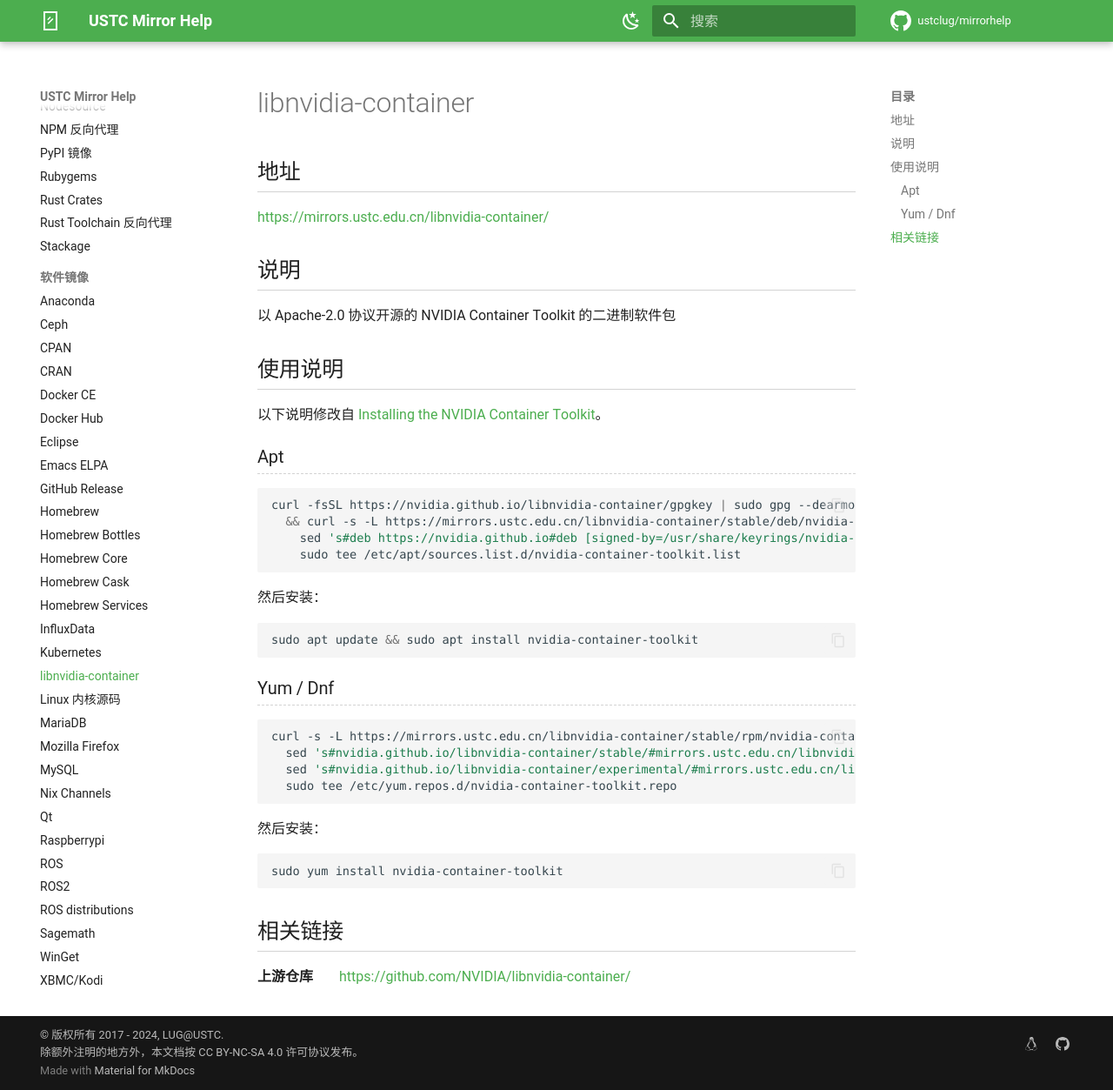
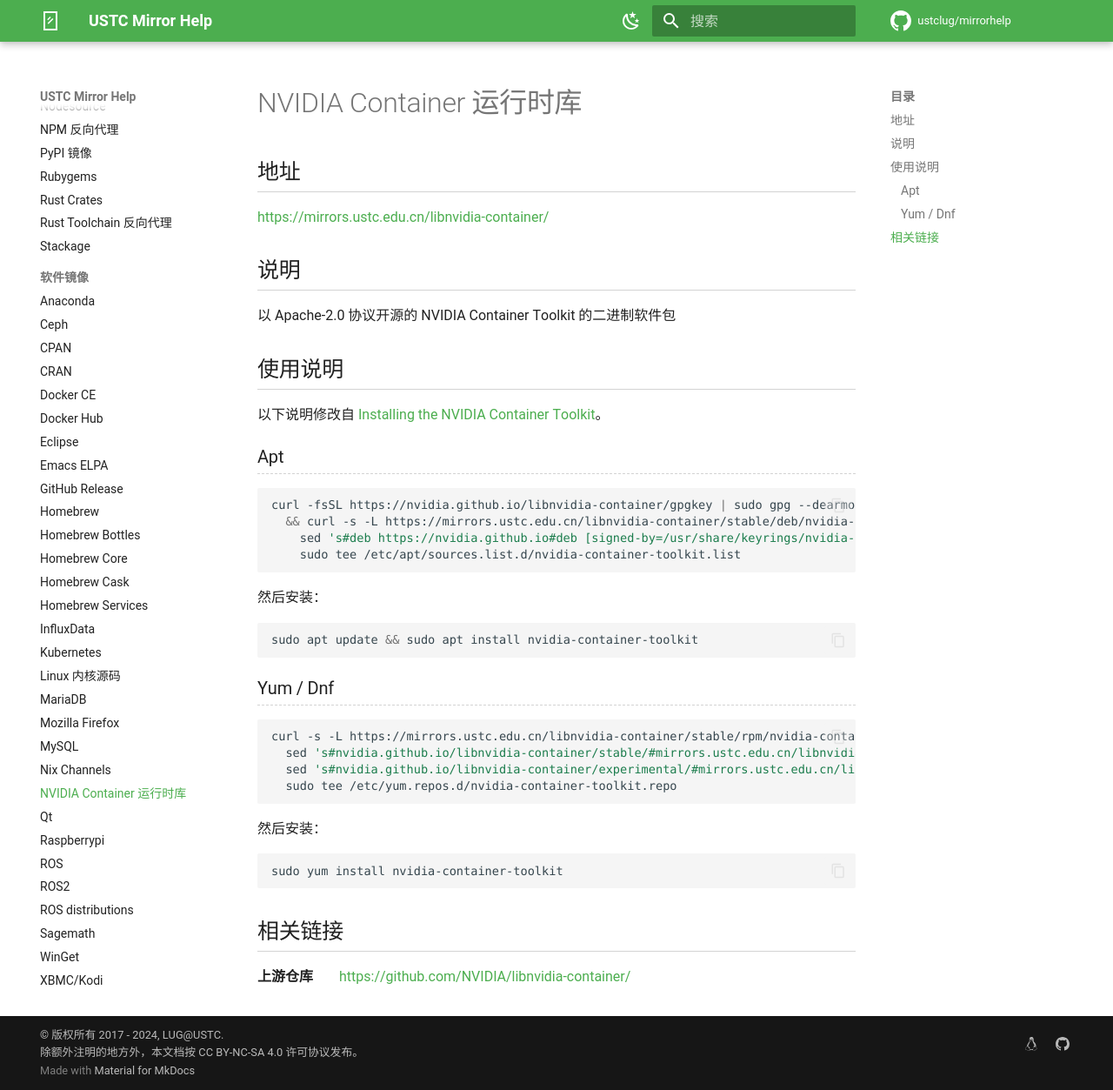
Before and after one commit to ustclug/mirrorhelp, an MkDocs documentation site: the page built from docs/libnvidia-container.md, in a window 1280 px wide and 1253 px high. Shown: the whole window at 87% size. Built offline with MkDocs 1.6.1 and Material for MkDocs 9.7.7, drawn with Linux system fonts in a browser that asks for light colours; comment, search, counter and statistics services are not loaded.

Commit message:
libnvidia-container: Rename title

```diff
--- a/docs/libnvidia-container.md
+++ b/docs/libnvidia-container.md
@@ -1,4 +1,4 @@
-# libnvidia-container
+# NVIDIA Container 运行时库
 
 ## 地址
 
--- a/mkdocs.yml
+++ b/mkdocs.yml
@@ -192,12 +192,12 @@
     - homebrew-services.git.md
     - influxdata.md
     - kubernetes.md
-    - libnvidia-container.md
     - linux.git.md
     - mariadb.md
     - mozilla.md
     - mysql-repo.md
     - nix-channels.md
+    - libnvidia-container.md
     - qtproject.md
     - raspberrypi.md
     - ros.md
```
